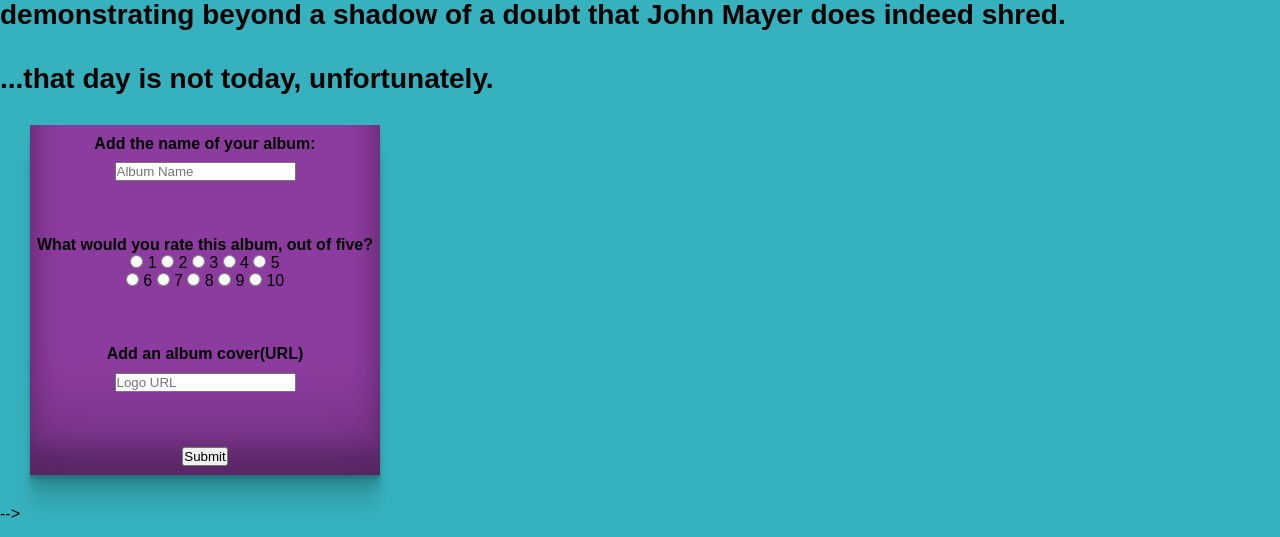
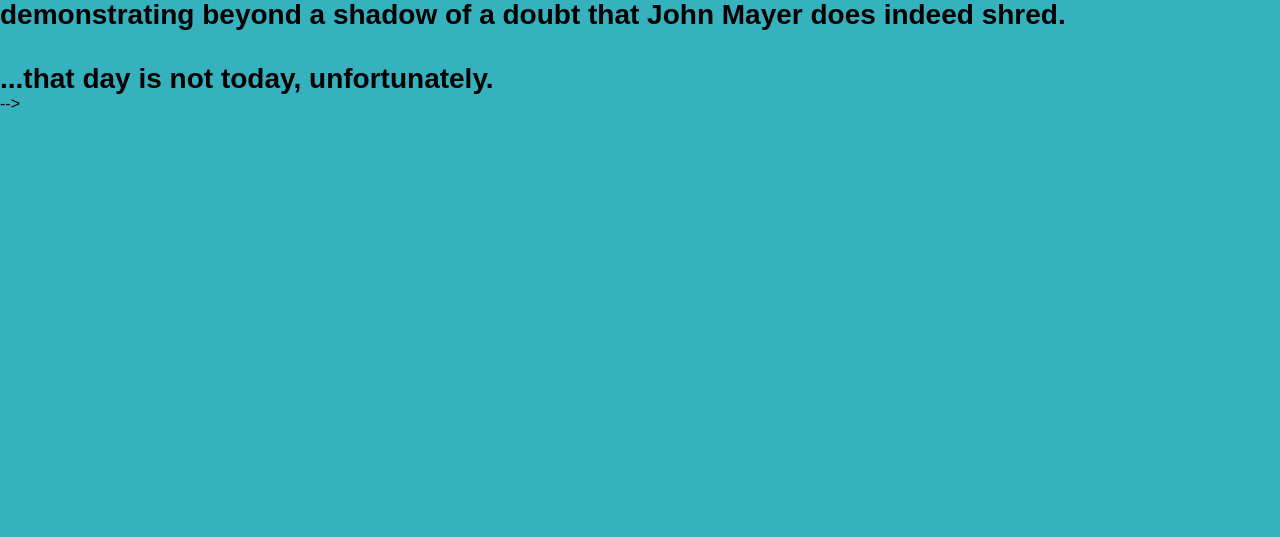
Before and after one commit to bonstriver/foundations-capstone, a website: page public/second.html in a window 1280 px wide. Shown: the part 263-800 px from the top of the page. Drawn offline with nearby package versions, Linux system fonts and the light colour scheme; no server answers; a web font is replaced by a local one.

Commit message:
Stylistic/wording changes

```diff
--- a/public/second.html
+++ b/public/second.html
@@ -39,106 +39,6 @@
             <br>demonstrating beyond a shadow of a doubt that John Mayer does indeed shred.
             <br><br>...that day is not today, unfortunately.
         </h2>
-        <section class="flexing">
-        <br>
-        <form id="createSolo">
-            <h4 id="addSoloText">Add the name of your album:</h4>
-            <input id="soloName" type="text" placeholder="Album Name">
-            <br><br>
-            <section id="ratings-container">
-            <h4>What would you rate this album, out of five?</h4>
-            <div id="radio-container">
-                <label for="one">
-                    <input
-                        type="radio"
-                        name="ratings"
-                        value="1"
-                        id="one"/>
-                    1
-                </label>
-                <label for="two">
-                    <input
-                        type="radio"
-                        name="ratings"
-                        value="2"
-                        id="two"/>
-                    2
-                </label>
-                <label for="three">
-                    <input
-                        type="radio"
-                        name="ratings"
-                        value="3"
-                        id="three"/>
-                    3
-                </label>
-                <label for="four">
-                    <input
-                        type="radio"
-                        name="ratings"
-                        value="4"
-                        id="four"/>
-                    4
-                </label>
-                <label for="five">
-                    <input
-                        type="radio"
-                        name="ratings"
-                        value="5"
-                        id="five"/>
-                    5
-                </label><br>
-                <label for="six">
-                    <input
-                        type="radio"
-                        name="ratings"
-                        value="6"
-                        id="six"/>
-                    6
-                </label>
-                <label for="seven">
-                    <input
-                        type="radio"
-                        name="ratings"
-                        value="7"
-                        id="seven"/>
-                    7
-                </label>
-                <label for="eight">
-                    <input
-                        type="radio"
-                        name="ratings"
-                        value="8"
-                        id="eight"/>
-                    8
-                </label>
-                <label for="nine">
-                    <input
-                        type="radio"
-                        name="ratings"
-                        value="9"
-                        id="nine"/>
-                    9
-                </label>
-                <label for="ten">
-                    <input
-                        type="radio"
-                        name="ratings"
-                        value="10"
-                        id="ten"/>
-                    10
-                </label>
-            </div>
-            </section>
-            <br><br>
-            <h4>Add an album cover(URL)</h4>
-            <input id="logoURL" type="text" placeholder="Logo URL">
-            <br><br>
-            <input type="submit">
-        </form>
-
-        <section id="solo-container"></section>
-        </section>
     </main>
     <footer id="footer"></footer>
     </wrap>
--- a/public/styles.css
+++ b/public/styles.css
@@ -144,11 +144,11 @@
 
 .frontPageParagraph{
   padding: 5%;
-  font-size: 18px;
+  font-size: 22px;
   margin: 5%;
   position: fixed;
   left: 50px;
-  top: 165px;
+  top: 162px;
   display: flex;
   text-align: center;
   width: 25%;
```
Also changed, not shown: public/home.html (+2 -2 lines), server/index.js.
